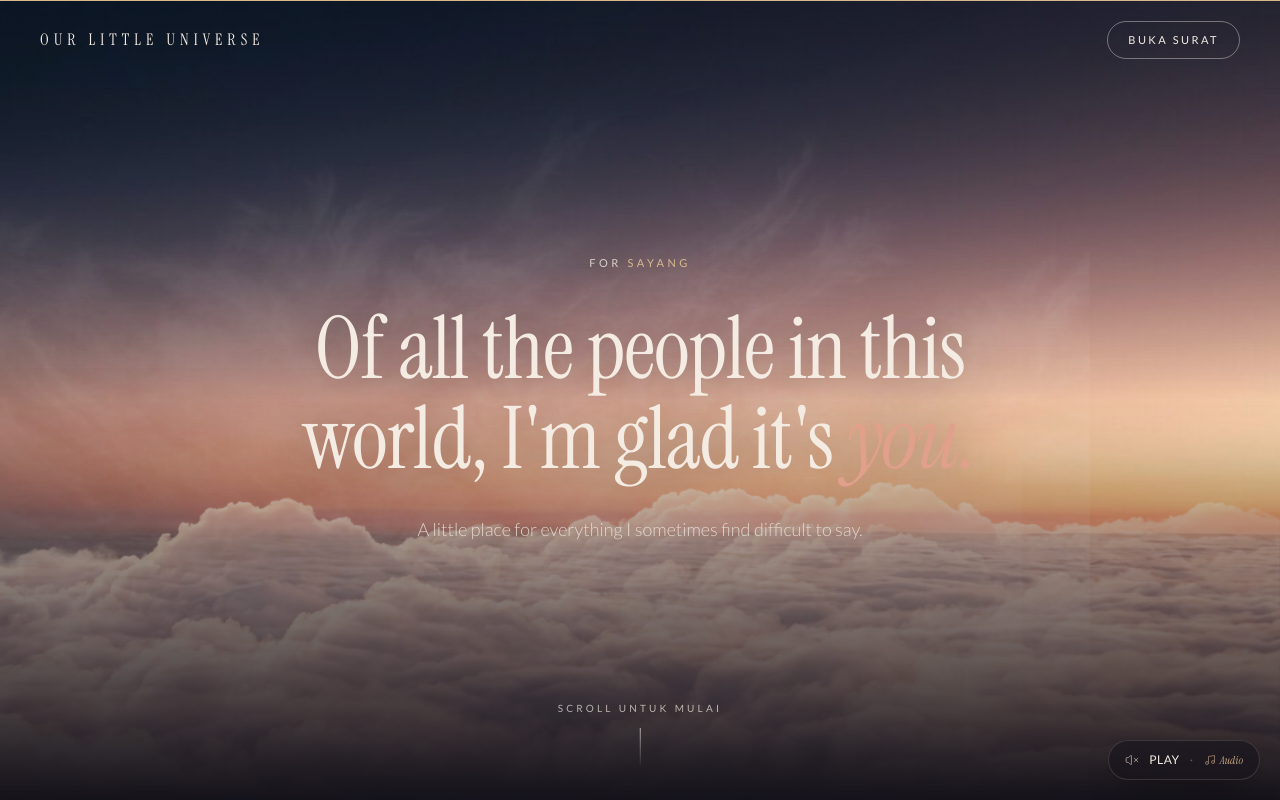
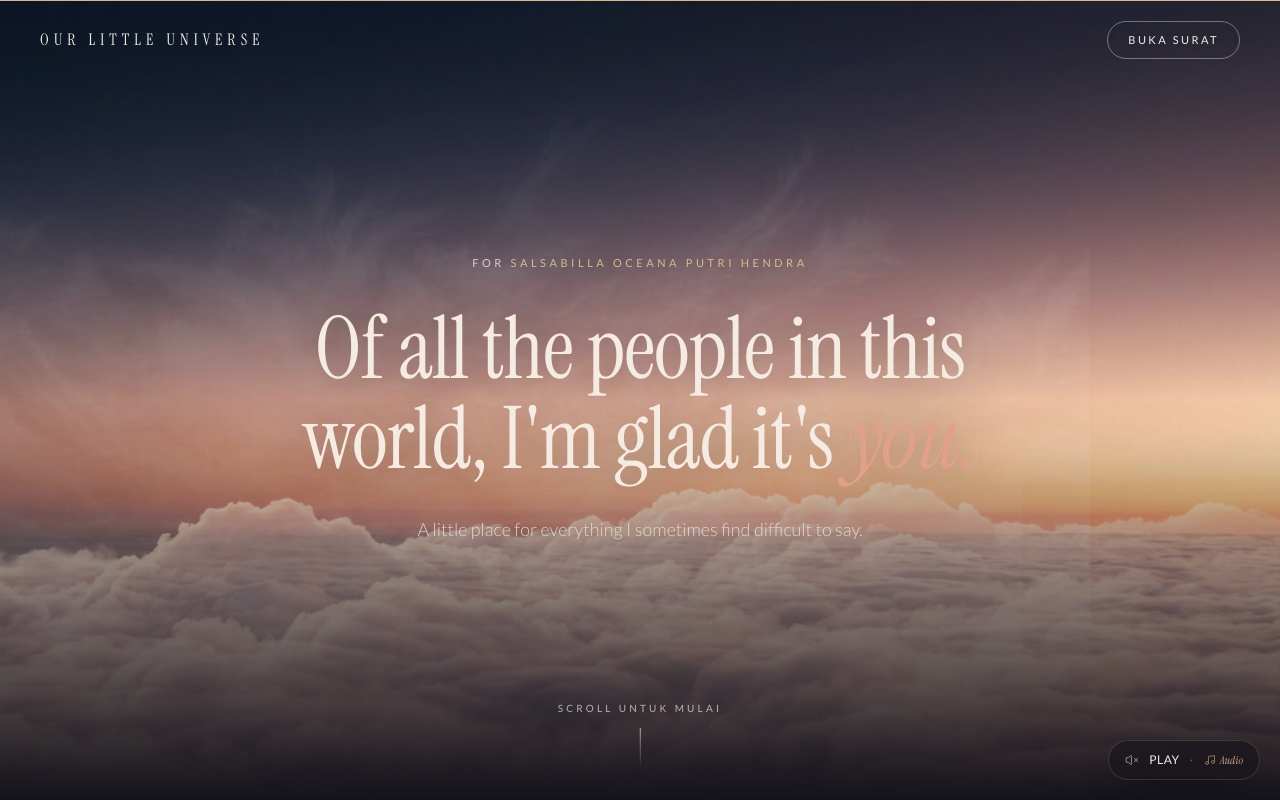
Before and after one commit to DimasHidayat24/universe, a React (Vite) app: page / in a window 1280 px wide. Shown: the top 800 px of the page. Built offline with nearby package versions, Linux system fonts and the light colour scheme; a web font is replaced by a local one.

Commit message:
Nama: Salsabilla Oceana Putri Hendra

```diff
--- a/src/config.ts
+++ b/src/config.ts
@@ -42,7 +42,7 @@ export interface PersonalLetterConfig {
  * Ganti nilai di bawah ini langsung di kode. Foto ada di src/assets/images.
  */
 export const DEFAULT_LETTER_CONFIG: PersonalLetterConfig = {
-  partnerName: 'Sayang',
+  partnerName: 'Salsabilla Oceana Putri Hendra',
   yourName: 'Dimas T. Hidayat',
   relationshipDuration: '1 Tahun Bersama',
   anniversaryDate: '19 Oktober 2025 — 19 Oktober 2026',
```
